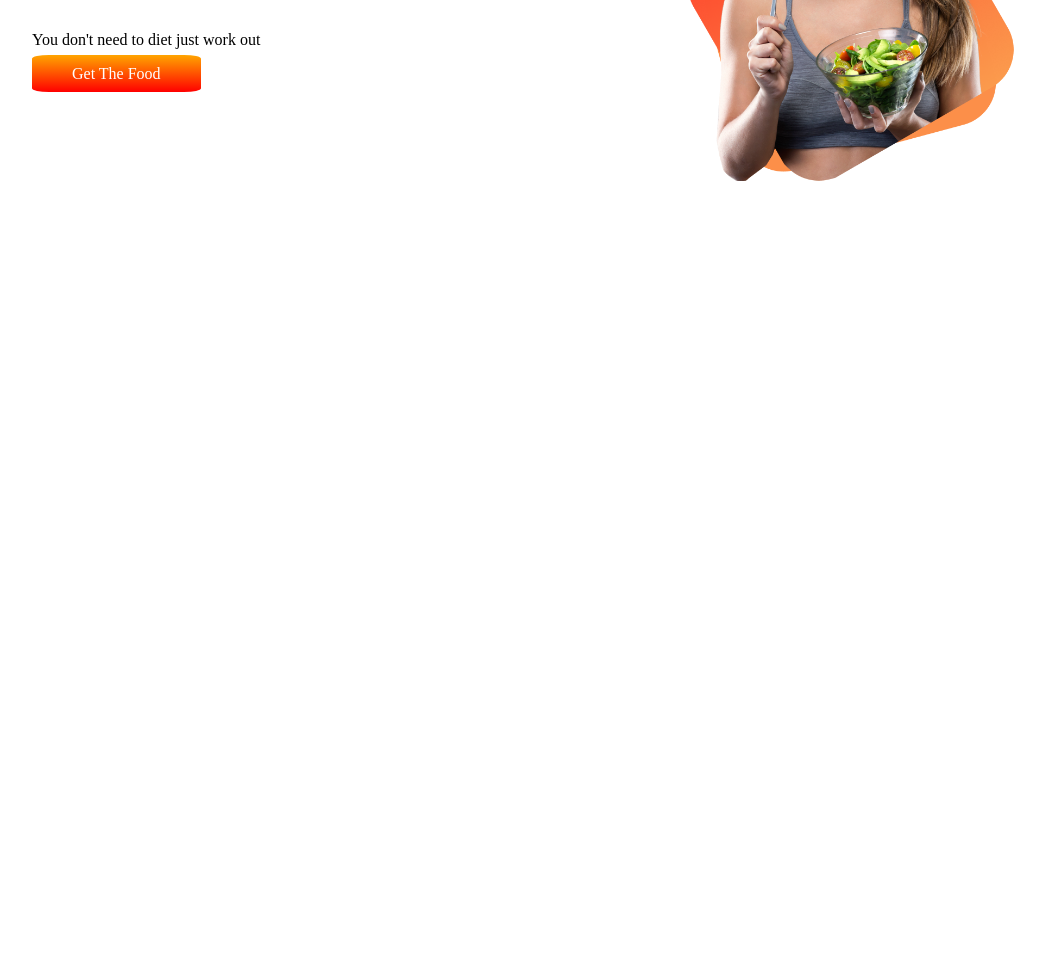
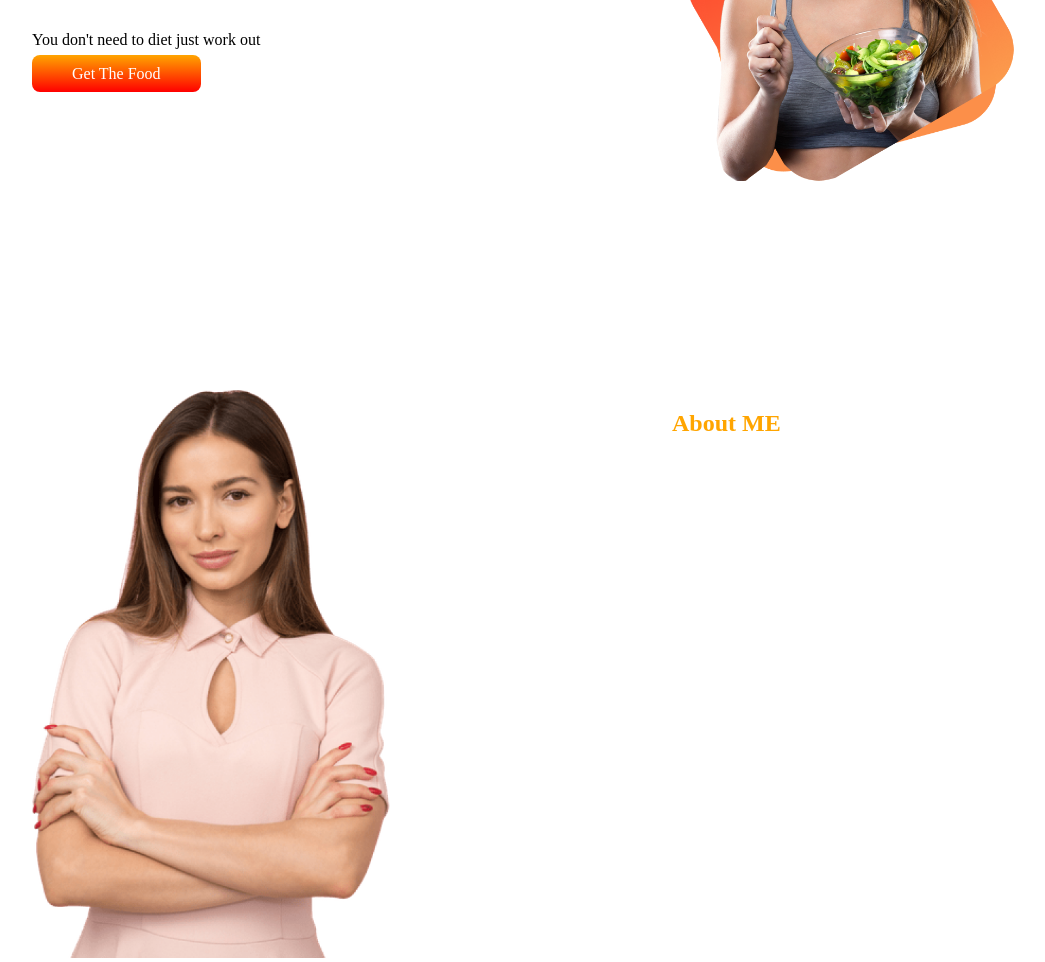
Before and after one commit to Mosihuddin/food-court, a plain HTML site: page index.html in a window 1280 px wide. Shown: the part 310-1272 px from the top of the page, without its empty margins (32-1077 px from the left). Before the commit the page ends 800 px from the top, so only its background shows below. Drawn offline with Linux system fonts and the light colour scheme.

Commit message:
first commit

```diff
--- a/index.html
+++ b/index.html
@@ -12,15 +12,25 @@
 <body>
 
     <section class="header">
-        <div class="about">
+        <div class="home">
             <h1><span class="color">Skip</span> The Diet</h1>
             <h1>Just Eat Healthy Food With <span id="color">Food Court</span> </h2>
                 <p>You don't need to diet just work out</p>
                 <a class="link-button" target="_blank" href="https://www.linkedin.com/feed/">Get The Food</a>
 
         </div>
-        <div class="about"><img src="images/female/Group 8425.png" alt=""></div>
+        <div class="home"><img src="images/female/Group 8425.png" alt=""></div>
     </section>
+    <section class="header">
+        <div class="about">
+            <img src="images/female/Person Image.png" alt="">
+        </div>
+        <div class="about">
+            <h2><span class="color">About ME</span></h2>
+        </div>
+    </section>
+
+
 </body>
 
 </html>
--- a/style.css
+++ b/style.css
@@ -9,13 +9,13 @@ section{
     height: 500px;
     margin-top: 100px;
 }
-.about{
+.home{
     width: 50%;
     padding-left: 5%;
     padding-right: 10%;
 
 }
-.about img{
+.home img{
     width: 80%;
     margin-right: 10%;
 }
@@ -27,9 +27,18 @@ section{
 }
 .link-button{
     background-image: linear-gradient(orange, red);
-    border-radius: 10%;
+    border-radius: 8px;
     text-decoration:none ;
     padding: 10px 40px;
     color:white;
     font-weight: 400;
 }
+.about{
+    width: 50%;
+    padding-left: 5%;
+    padding-right: 10%;
+}
+.about img{
+    width: 80%;
+    margin-right: 10%;
+}
```
